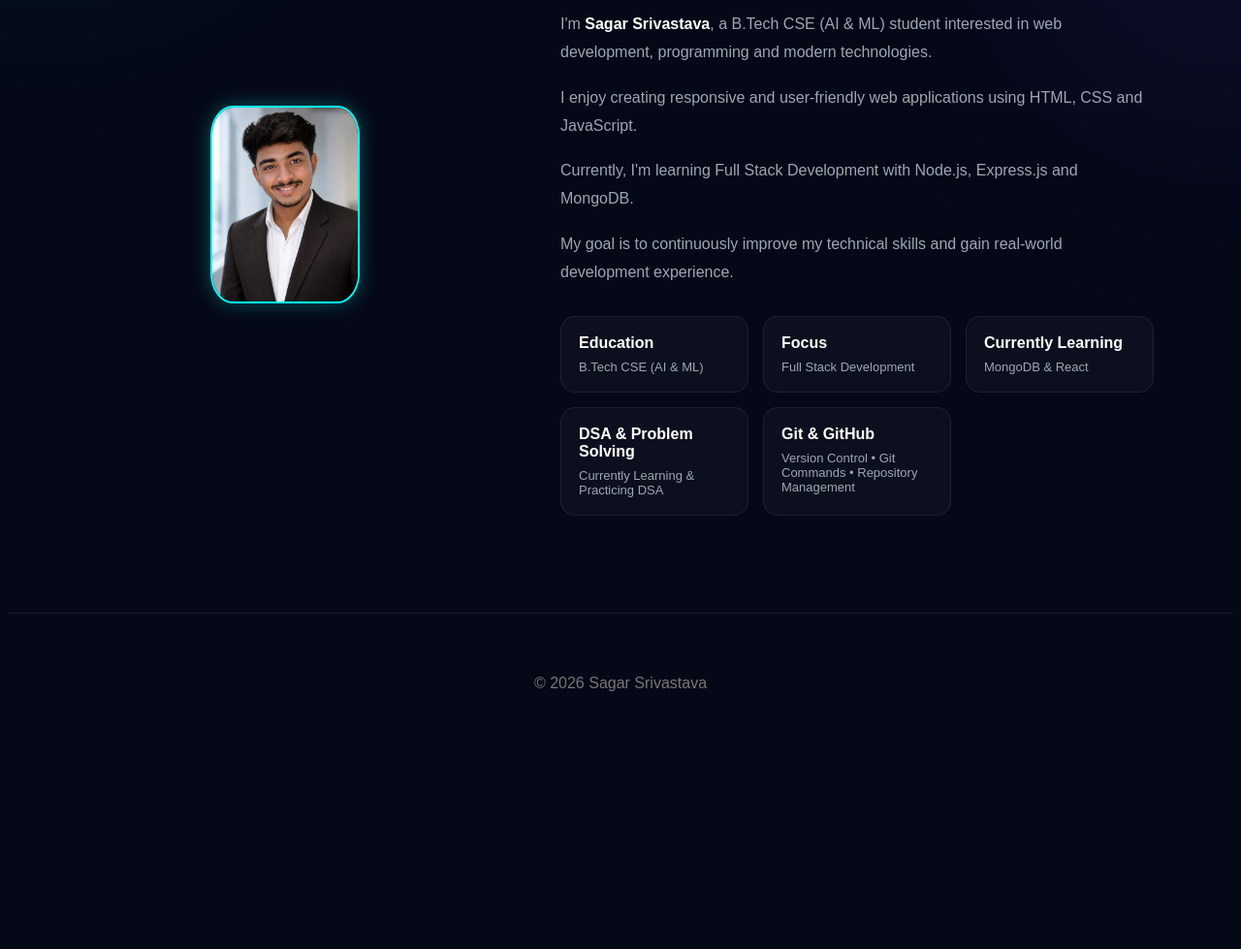
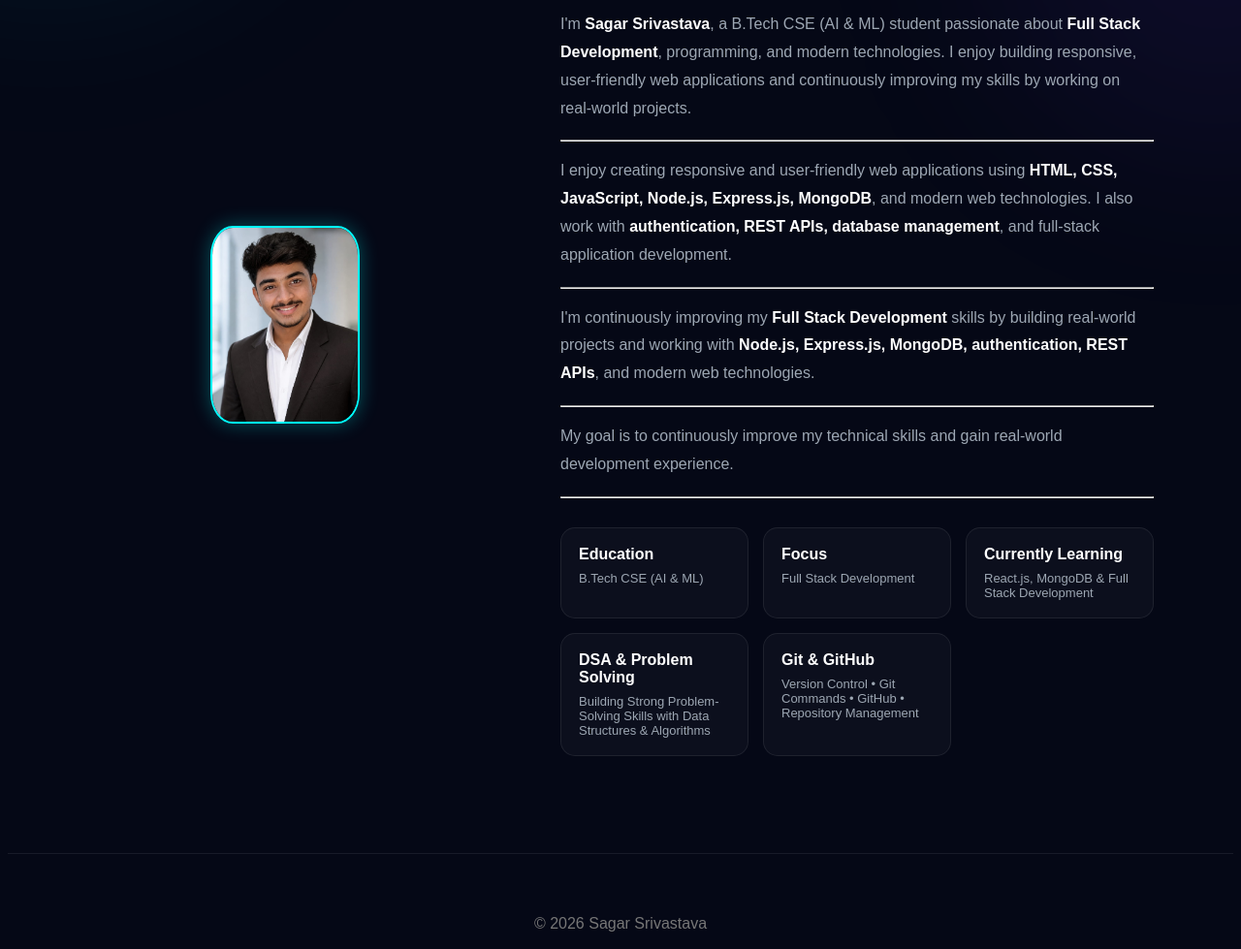
Before and after one commit to sagarsrivastava5201-code/portfolio-1, a website: page about.html in a window 1280 px wide. Shown: the part 612-1591 px from the top of the page at 97% size. Before the commit the page ends 1397 px from the top, so only its background shows below. Drawn offline with Linux system fonts and the light colour scheme.

Commit message:
add insta

```diff
--- a/about.html
+++ b/about.html
@@ -9,6 +9,8 @@
 <title>About | Sagar Srivastava</title>
 
 <link rel="stylesheet" href="css/style.css">
+<link rel="stylesheet"
+      href="https://cdnjs.cloudflare.com/ajax/libs/font-awesome/6.7.2/css/all.min.css">
 
 </head>
 
@@ -67,25 +69,38 @@ Sagar<span>.</span>
 
 <p>
 I'm <strong>Sagar Srivastava</strong>, a B.Tech CSE
-(AI & ML) student interested in web development,
-programming and modern technologies.
+(AI & ML) student passionate about <strong>Full Stack Development</strong>,
+programming, and modern technologies. I enjoy building
+responsive, user-friendly web applications and continuously
+improving my skills by working on real-world projects.
 </p>
+<hr>
 
 <p>
-I enjoy creating responsive and user-friendly
-web applications using HTML, CSS and JavaScript.
+I enjoy creating responsive and user-friendly web applications
+using <strong>HTML, CSS, JavaScript, Node.js, Express.js, MongoDB</strong>,
+and modern web technologies. I also work with <strong>authentication,
+REST APIs, database management</strong>, and full-stack application
+development.
 </p>
+<hr>
+
+
 
 <p>
-Currently, I'm learning Full Stack Development
-with Node.js, Express.js and MongoDB.
+I'm continuously improving my <strong>Full Stack Development</strong>
+skills by building real-world projects and working with
+<strong>Node.js, Express.js, MongoDB, authentication, REST APIs</strong>,
+and modern web technologies.
 </p>
+<hr>
 
 <p>
 My goal is to continuously improve my technical
 skills and gain real-world development experience.
 </p>
 
+<hr>
 <div class="about-info">
 
 <div>
@@ -95,24 +110,24 @@ skills and gain real-world development experience.
 
 <div>
 <strong>Focus</strong>
-<span>Full Stack Development</span>
+<span>Full Stack Development </span>
 </div>
 
-
-
 <div>
-<strong>Currently Learning</strong>
-<span>MongoDB & React</span>
+    <strong>Currently Learning</strong>
+    <span>React.js, MongoDB & Full Stack Development</span>
 </div>
 
 <div>
     <strong>DSA & Problem Solving</strong>
-    <span>Currently Learning & Practicing DSA</span>
+    <span>Building Strong Problem-Solving Skills with Data Structures & Algorithms</span>
 </div>
+
 <div>
     <strong>Git & GitHub</strong>
-    <span>Version Control • Git Commands • Repository Management</span>
+    <span>Version Control • Git Commands • GitHub • Repository Management</span>
 </div>
+
 
 </div>
 
@@ -125,6 +140,18 @@ skills and gain real-world development experience.
 <footer>
 
 <p>© 2026 Sagar Srivastava</p>
+<a href="https://www.instagram.com/sagar.srivastava.5201?stkn=YWY5MDBpOXRqcWY1" target="_blank" rel="noopener noreferrer" aria-label="Instagram">
+    <i class="fa-brands fa-instagram instagram-icon"></i>
+</a>
+
+<style>
+.instagram-icon {
+    font-size: 28px;
+    background: linear-gradient(45deg, #fdf497, #fd5949, #d6249f, #285AEB);
+    -webkit-background-clip: text;
+    -webkit-text-fill-color: transparent;
+}
+</style>
 
 </footer>
 
```
